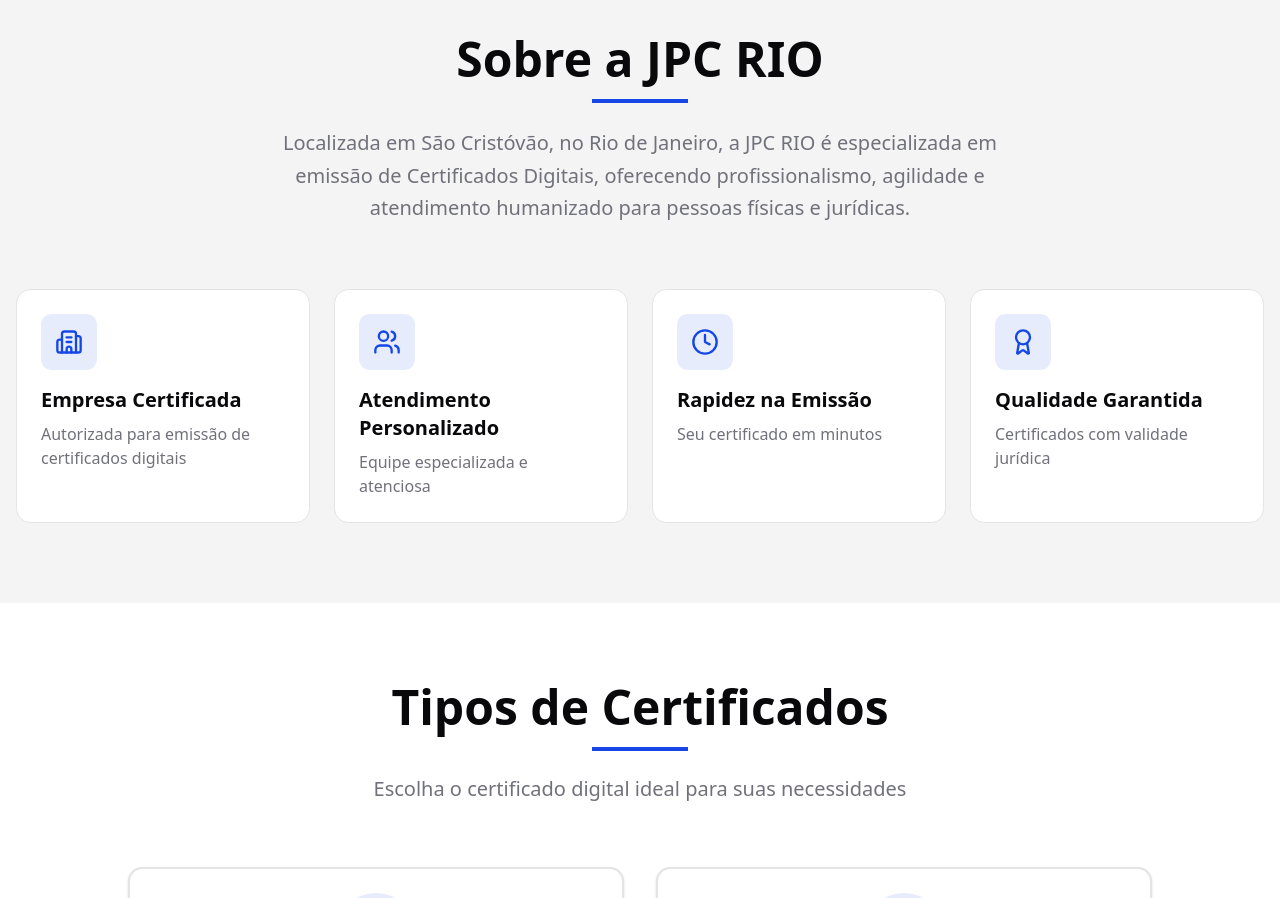
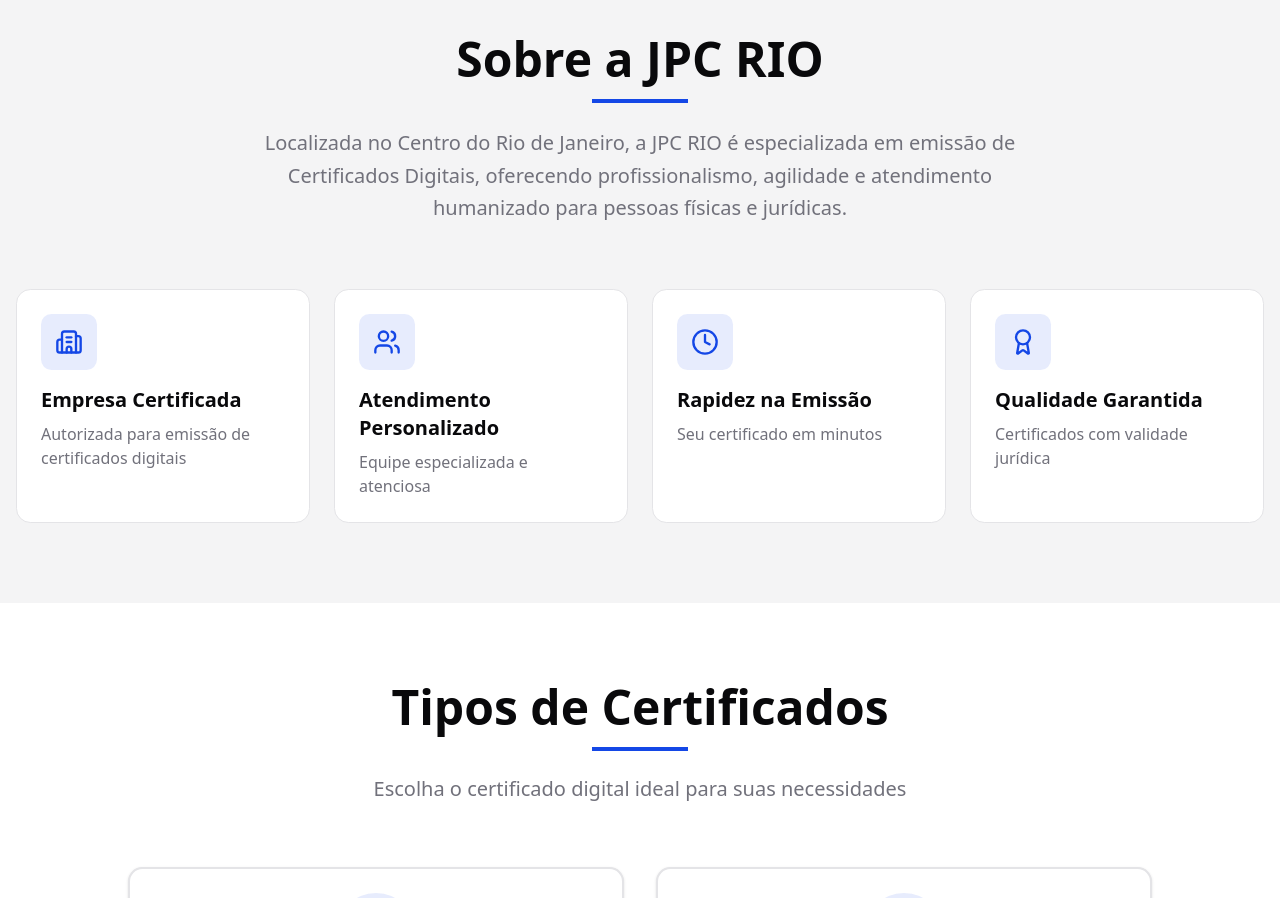
Before and after one commit to Munizleonardo/project-jpc, a Next.js app: page / in a window 1280 px wide. Shown: the part 780-1678 px from the top of the page. Built offline with nearby package versions, Linux system fonts and the light colour scheme.

Commit message:
chore: end3

```diff
--- a/app/_components/AboutSection.tsx
+++ b/app/_components/AboutSection.tsx
@@ -33,7 +33,7 @@ export default function AboutSection() {
           </h2>
           <div className="w-24 h-1 bg-primary mx-auto mb-6"></div>
           <p className="text-xl text-muted-foreground max-w-3xl mx-auto leading-relaxed">
-            Localizada em São Cristóvão, no Rio de Janeiro, a JPC RIO é especializada em emissão
+            Localizada no Centro do Rio de Janeiro, a JPC RIO é especializada em emissão
             de Certificados Digitais, oferecendo profissionalismo, agilidade e atendimento humanizado
             para pessoas físicas e jurídicas.
           </p>
```
